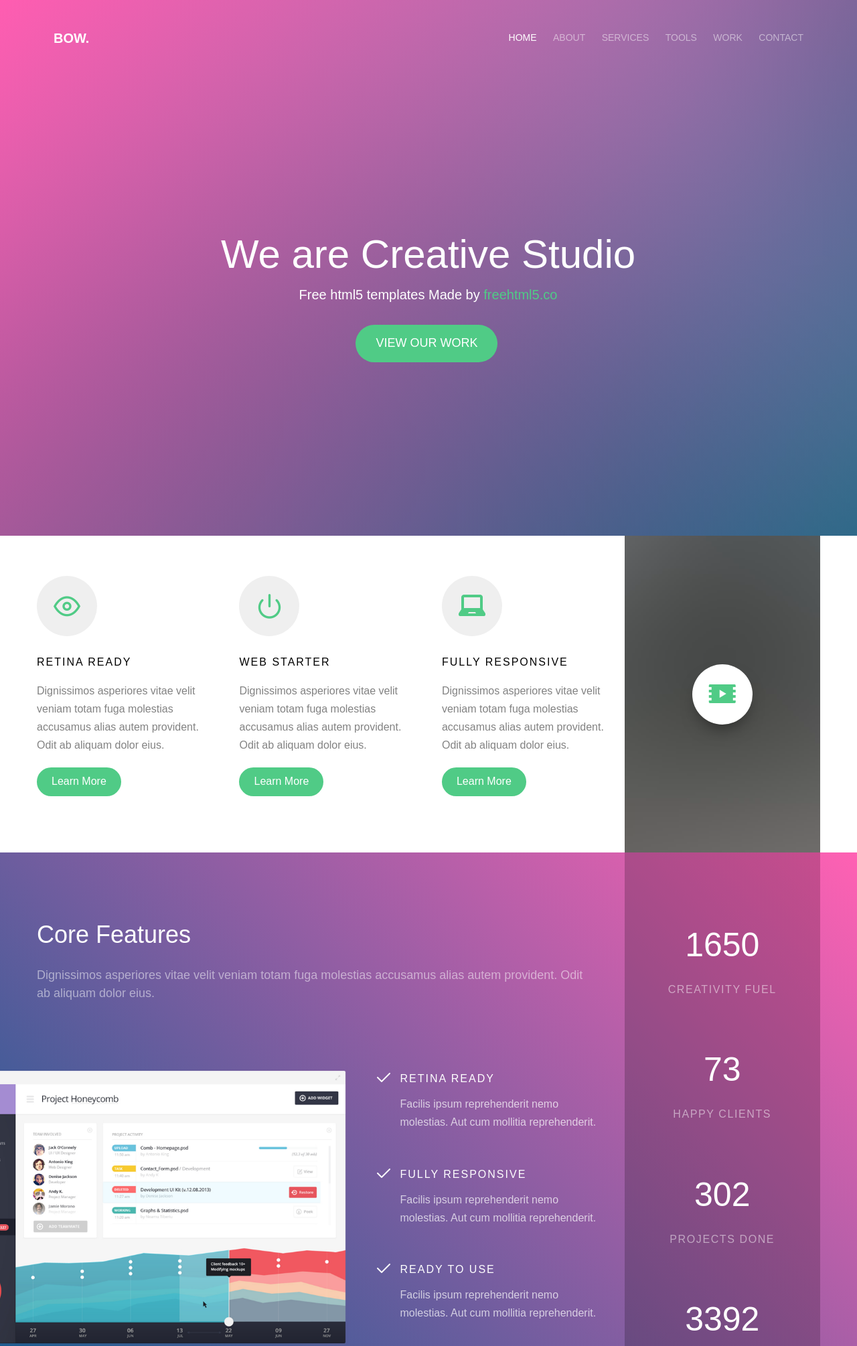
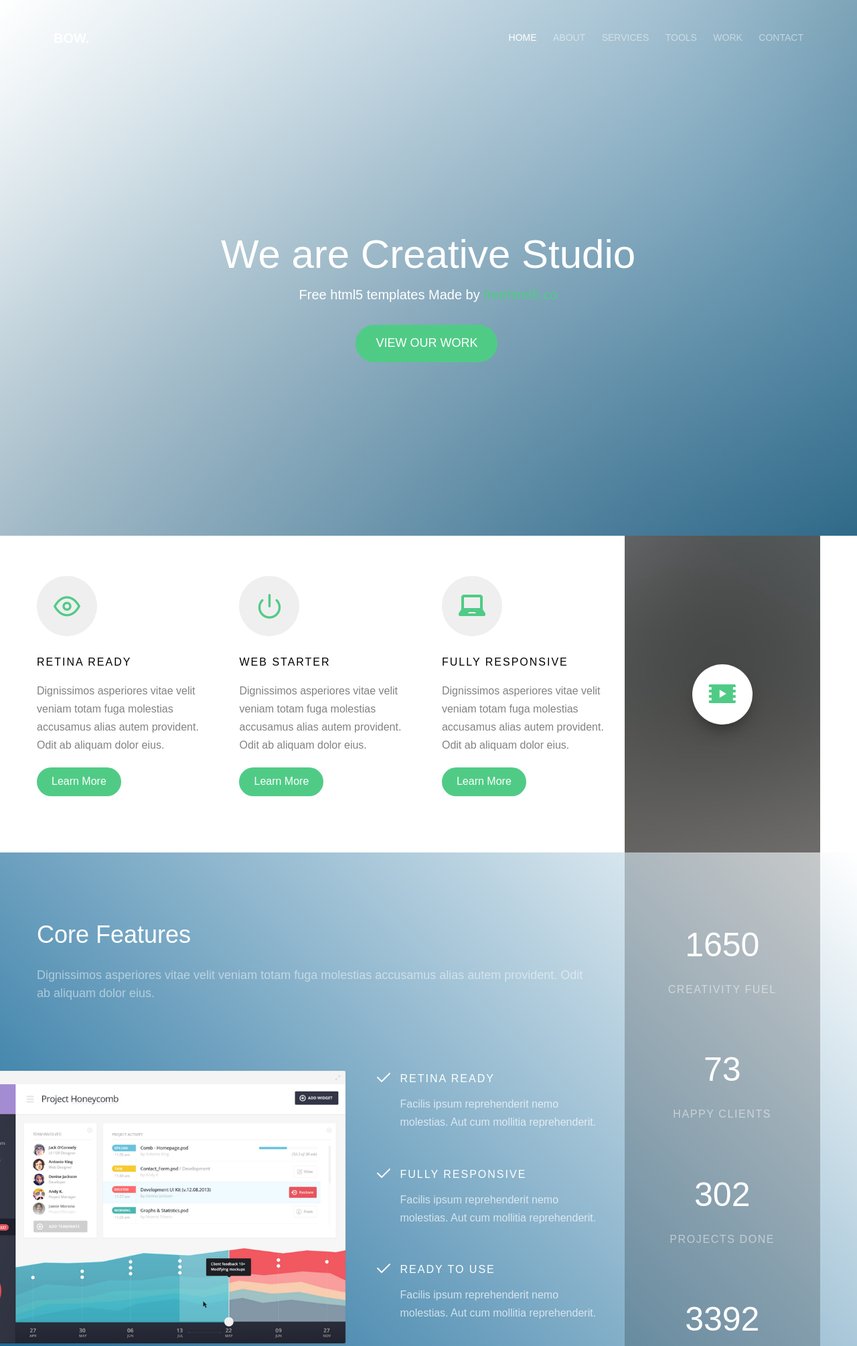
Before and after one commit to CristianFranco/sisava, a PHP site: page /index.html in a window 1280 px wide. Shown: the top 2010 px of the page at 67% size. Run offline with PHP 8.4, Linux system fonts and the light colour scheme; some web fonts are replaced.

Commit message:
Cambio de gradiente

```diff
--- a/css/style.css
+++ b/css/style.css
@@ -312,14 +312,14 @@ h1, h2, h3, h4, h5, h6, figure {
   top: 0;
   left: 0;
   right: 0;
-  background: #ff5db1;
-  background: -moz-linear-gradient(-45deg, #ff5db1 0%, rgba(0, 87, 137, 0.7) 100%);
-  background: -webkit-gradient(left top, right bottom, color-stop(0%, #ff5db1), color-stop(100%, rgba(0, 87, 137, 0.7)));
-  background: -webkit-linear-gradient(-45deg, #ff5db1 0%, rgba(0, 87, 137, 0.7) 100%);
-  background: -o-linear-gradient(-45deg, #ff5db1 0%, rgba(0, 87, 137, 0.7) 100%);
-  background: -ms-linear-gradient(-45deg, #ff5db1 0%, rgba(0, 87, 137, 0.7) 100%);
-  background: linear-gradient(135deg, #ff5db1 0%, rgba(0, 87, 137, 0.7) 100%);
-  filter: progid:DXImageTransform.Microsoft.gradient( startColorstr='#ff5db1', endColorstr='#005789', GradientType=1 );
+  background: #ffffff;
+  background: -moz-linear-gradient(-45deg, #ffffff 0%, rgba(0, 87, 137, 0.7) 100%);
+  background: -webkit-gradient(left top, right bottom, color-stop(0%, #ffffff), color-stop(100%, rgba(0, 87, 137, 0.7)));
+  background: -webkit-linear-gradient(-45deg, #ffffff 0%, rgba(0, 87, 137, 0.7) 100%);
+  background: -o-linear-gradient(-45deg, #ffffff 0%, rgba(0, 87, 137, 0.7) 100%);
+  background: -ms-linear-gradient(-45deg, #ffffff 0%, rgba(0, 87, 137, 0.7) 100%);
+  background: linear-gradient(135deg, #ffffff 0%, rgba(0, 87, 137, 0.7) 100%);
+  filter: progid:DXImageTransform.Microsoft.gradient( startColorstr='#ffffff', endColorstr='#005789', GradientType=1 );
 }
 .fh5co-cover > .fh5co-container {
   position: relative;
@@ -632,14 +632,14 @@ form label {
 
 .fh5co-bg-section {
   position: relative;
-  background: #005a8f;
-  background: -moz-linear-gradient(45deg, #005a8f 0%, #ff61b3 100%);
-  background: -webkit-gradient(left bottom, right top, color-stop(0%, #005a8f), color-stop(100%, #ff61b3));
-  background: -webkit-linear-gradient(45deg, #005a8f 0%, #ff61b3 100%);
-  background: -o-linear-gradient(45deg, #005a8f 0%, #ff61b3 100%);
-  background: -ms-linear-gradient(45deg, #005a8f 0%, #ff61b3 100%);
-  background: linear-gradient(45deg, #005a8f 0%, #ff61b3 100%);
-  filter: progid:DXImageTransform.Microsoft.gradient( startColorstr='#005a8f', endColorstr='#ff61b3', GradientType=1 );
+  background: #ffffff;
+  background: -moz-linear-gradient(45deg, #005a8f 0%, #ffffff 100%);
+  background: -webkit-gradient(left bottom, right top, color-stop(0%, #005a8f), color-stop(100%, #ffffff));
+  background: -webkit-linear-gradient(45deg, #005a8f 0%, #ffffff 100%);
+  background: -o-linear-gradient(45deg, #005a8f 0%, #ffffff 100%);
+  background: -ms-linear-gradient(45deg, #005a8f 0%, #ffffff 100%);
+  background: linear-gradient(45deg, #005a8f 0%, #ffffff 100%);
+  filter: progid:DXImageTransform.Microsoft.gradient( startColorstr='#005a8f', endColorstr='#ffffff', GradientType=1 );
 }
 .fh5co-bg-section .overlay {
   position: absolute;
@@ -1064,14 +1064,14 @@ form label {
 }
 
 #fh5co-started {
-  background: #ff61b3;
-  background: -moz-linear-gradient(-45deg, #ff61b3 0%, #005a8f 100%);
-  background: -webkit-gradient(left top, right bottom, color-stop(0%, #ff61b3), color-stop(100%, #005a8f));
-  background: -webkit-linear-gradient(-45deg, #ff61b3 0%, #005a8f 100%);
-  background: -o-linear-gradient(-45deg, #ff61b3 0%, #005a8f 100%);
-  background: -ms-linear-gradient(-45deg, #ff61b3 0%, #005a8f 100%);
-  background: linear-gradient(135deg, #ff61b3 0%, #005a8f 100%);
-  filter: progid:DXImageTransform.Microsoft.gradient( startColorstr='#ff61b3', endColorstr='#005a8f', GradientType=1 );
+  background: #ffffff;
+  background: -moz-linear-gradient(-45deg, #ffffff 0%, #005a8f 100%);
+  background: -webkit-gradient(left top, right bottom, color-stop(0%, #ffffff), color-stop(100%, #005a8f));
+  background: -webkit-linear-gradient(-45deg, #ffffff 0%, #005a8f 100%);
+  background: -o-linear-gradient(-45deg, #ffffff 0%, #005a8f 100%);
+  background: -ms-linear-gradient(-45deg, #ffffff 0%, #005a8f 100%);
+  background: linear-gradient(135deg, #ffffff 0%, #005a8f 100%);
+  filter: progid:DXImageTransform.Microsoft.gradient( startColorstr='#ffffff', endColorstr='#005a8f', GradientType=1 );
 }
 #fh5co-started .fh5co-heading h2 {
   color: #fff;
```
